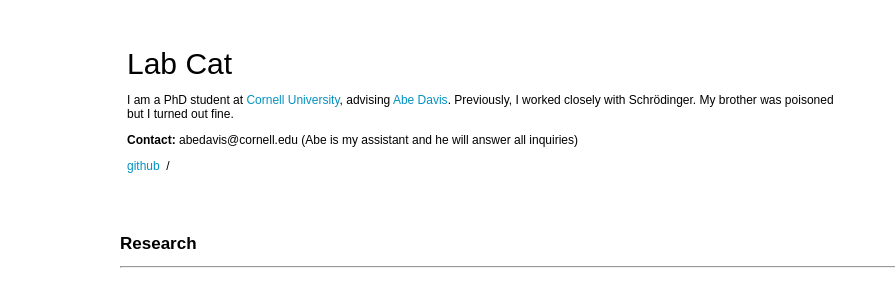
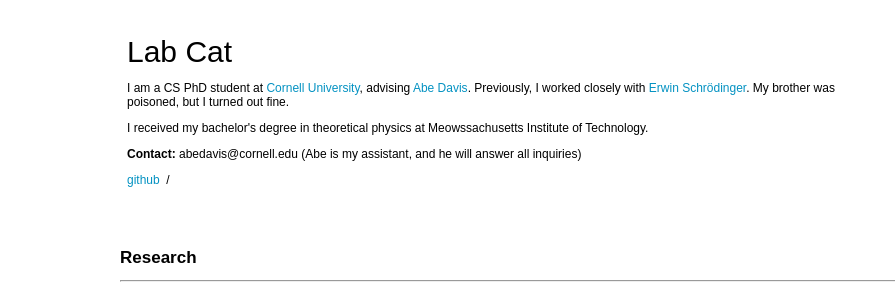
Before and after one commit to labcat-cornell/labcat-cornell.github.io, a plain HTML site: page index.html in a window 1280 px wide. Shown: the top 284 px of the page, 0-895 px from the left. Drawn offline with Linux system fonts and the light colour scheme; a web font is replaced by a local one.

Commit message:
Update index

```diff
--- a/index.html
+++ b/index.html
@@ -1,4 +1,4 @@
-<!DOCTYPE HTML>
+
 <html lang="en">
 
 <head>
@@ -25,10 +25,12 @@
                   <p style="text-align:left">
                     <name>Lab Cat</name>
                   </p>
-                  <p> I am a PhD student at <a href="https://www.cs.cornell.edu" target="_blank" rel="noopener noreferrer">Cornell University</a>, advising <a href="http://abedavis.com/" target="_blank" rel="noopener noreferrer">Abe Davis</a>. Previously, I worked closely with Schrödinger. My brother was poisoned but I turned out fine.
+                  <p> I am a CS PhD student at <a href="https://www.cs.cornell.edu" target="_blank" rel="noopener noreferrer">Cornell University</a>, advising <a href="http://abedavis.com/" target="_blank" rel="noopener noreferrer">Abe Davis</a>. Previously, I worked closely with <a href="https://www.nobelprize.org/prizes/physics/1933/schrodinger/biographical/" target="_blank" rel="noopener noreferrer">Erwin Schrödinger</a>. My brother was poisoned, but I turned out fine.
+                   </p>
+                   <p> I received my bachelor's degree in theoretical physics at Meowssachusetts Institute of Technology.
                    </p>
                   <!-- begone bot -->
-                  <p><b>Contact:</b> abedavis@cornell.edu (Abe is my assistant and he will answer all inquiries)</p>
+                  <p><b>Contact:</b> abedavis@cornell.edu (Abe is my assistant, and he will answer all inquiries)</p>
 
                   <!-- <p style="text-align:center"> -->
                     <a href="https://github.com/labcat-cornell/" target="_blank" rel="noopener noreferrer">github</a> &nbsp/&nbsp</a>
```
